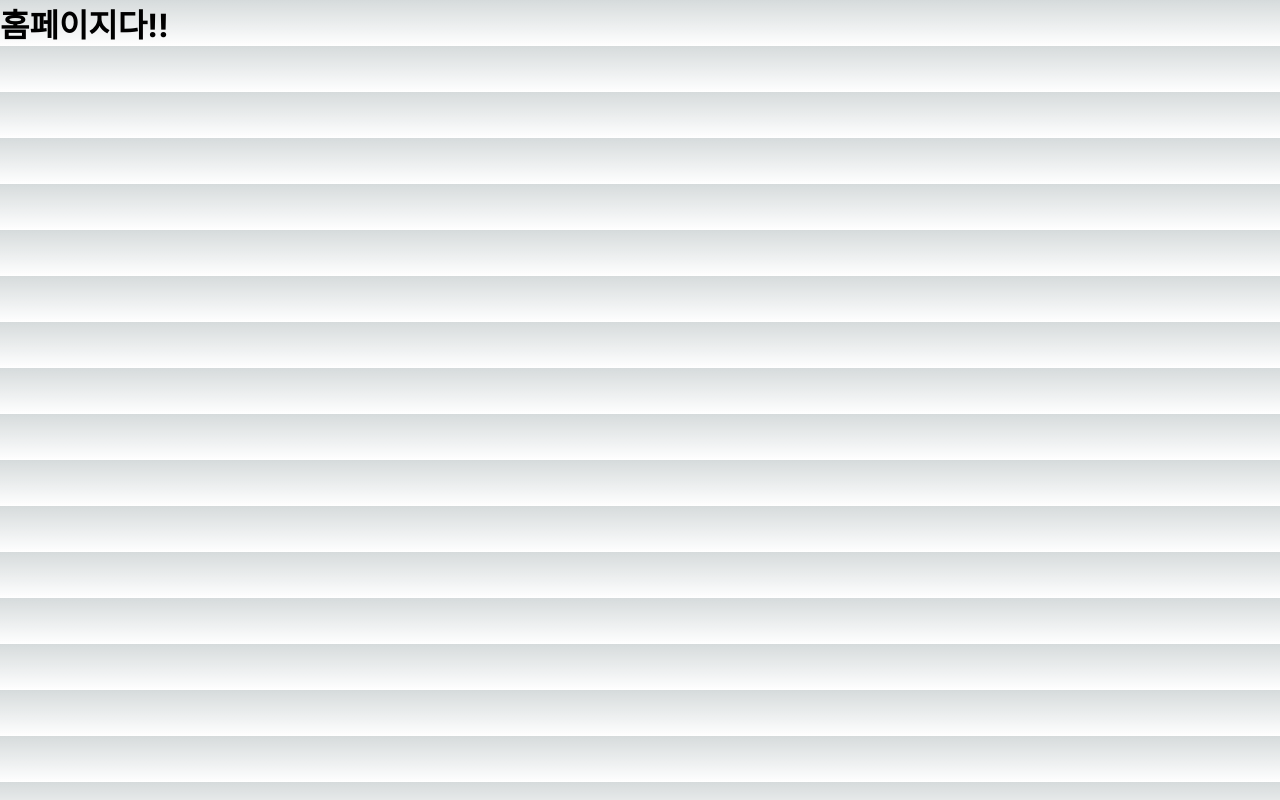
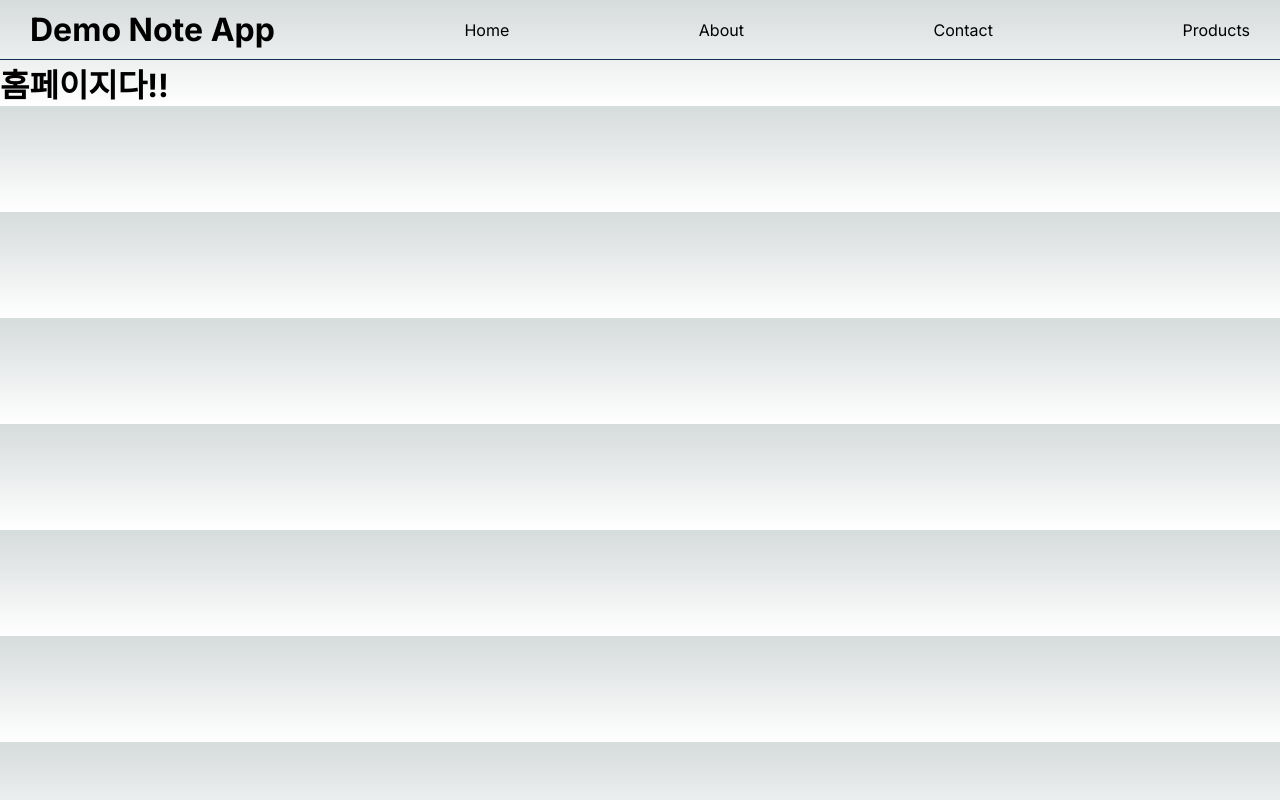
Before and after one commit to apeachicetea/nextjs_note, a Next.js app: page / in a window 1280 px wide. Built offline with nearby package versions, Linux system fonts and the light colour scheme.

Commit message:
Root Layout && ModuleCSS

```diff
--- /dev/null
+++ b/src/app/layout.module.css
@@ -0,0 +1,7 @@
+.header {
+  display: flex;
+  justify-content: space-between;
+  align-items: center;
+  padding: 10px 30px;
+  border-bottom: 1px solid #132f52;
+}
--- a/src/app/layout.tsx
+++ b/src/app/layout.tsx
@@ -1,22 +1,33 @@
-import type { Metadata } from 'next'
-import { Inter } from 'next/font/google'
-import './globals.css'
+import type { Metadata } from "next";
+import Link from "next/link";
+import { Inter } from "next/font/google";
+import "./globals.css";
+import styles from "./layout.module.css";
 
-const inter = Inter({ subsets: ['latin'] })
+const inter = Inter({ subsets: ["latin"] });
 
 export const metadata: Metadata = {
-  title: 'Create Next App',
-  description: 'Generated by create next app',
-}
+  title: "Create Next App",
+  description: "Generated by create next app",
+};
 
 export default function RootLayout({
   children,
 }: {
-  children: React.ReactNode
+  children: React.ReactNode;
 }) {
   return (
     <html lang="en">
-      <body className={inter.className}>{children}</body>
+      <body className={inter.className}>
+        <header className={styles.header}>
+          <h1>Demo Note App</h1>
+          <Link href="/">Home</Link>
+          <Link href="/about">About</Link>
+          <Link href="/contact">Contact</Link>
+          <Link href="/products">Products</Link>
+        </header>
+        {children}
+      </body>
     </html>
-  )
+  );
 }
```
